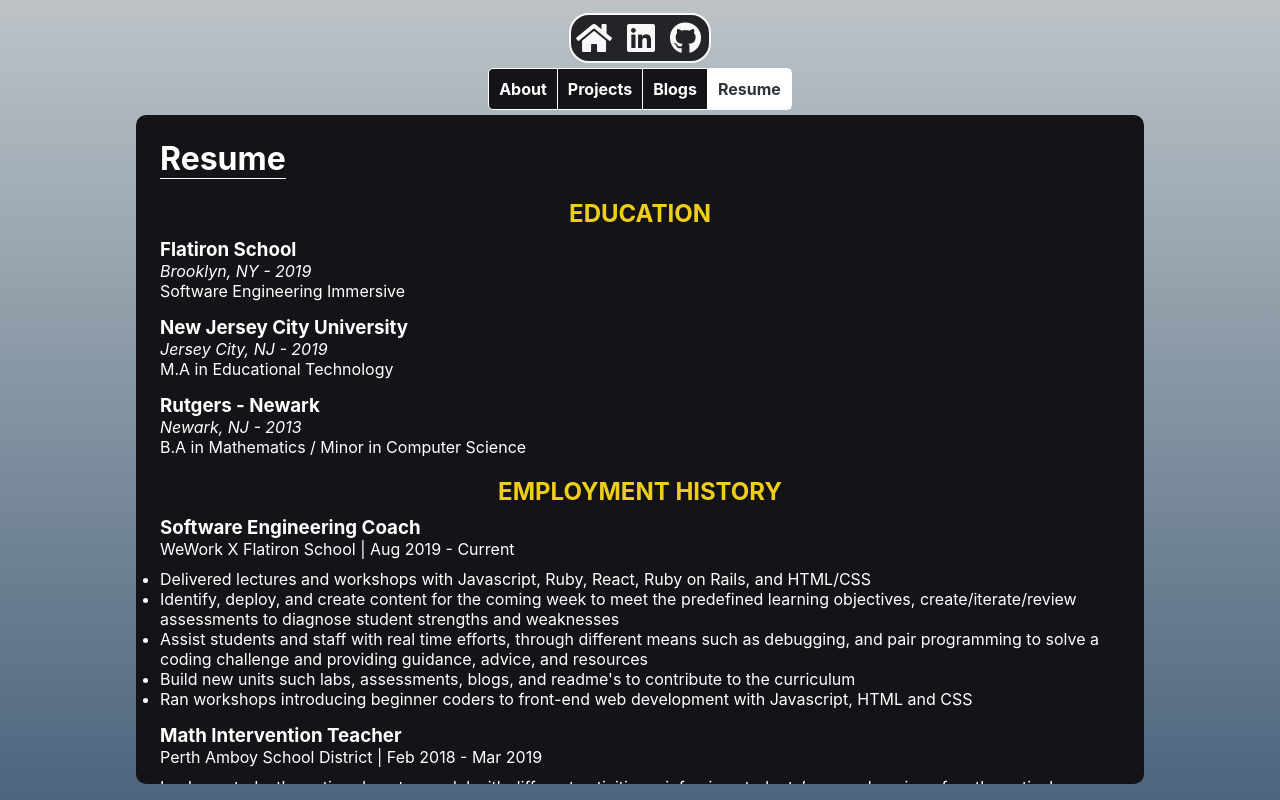
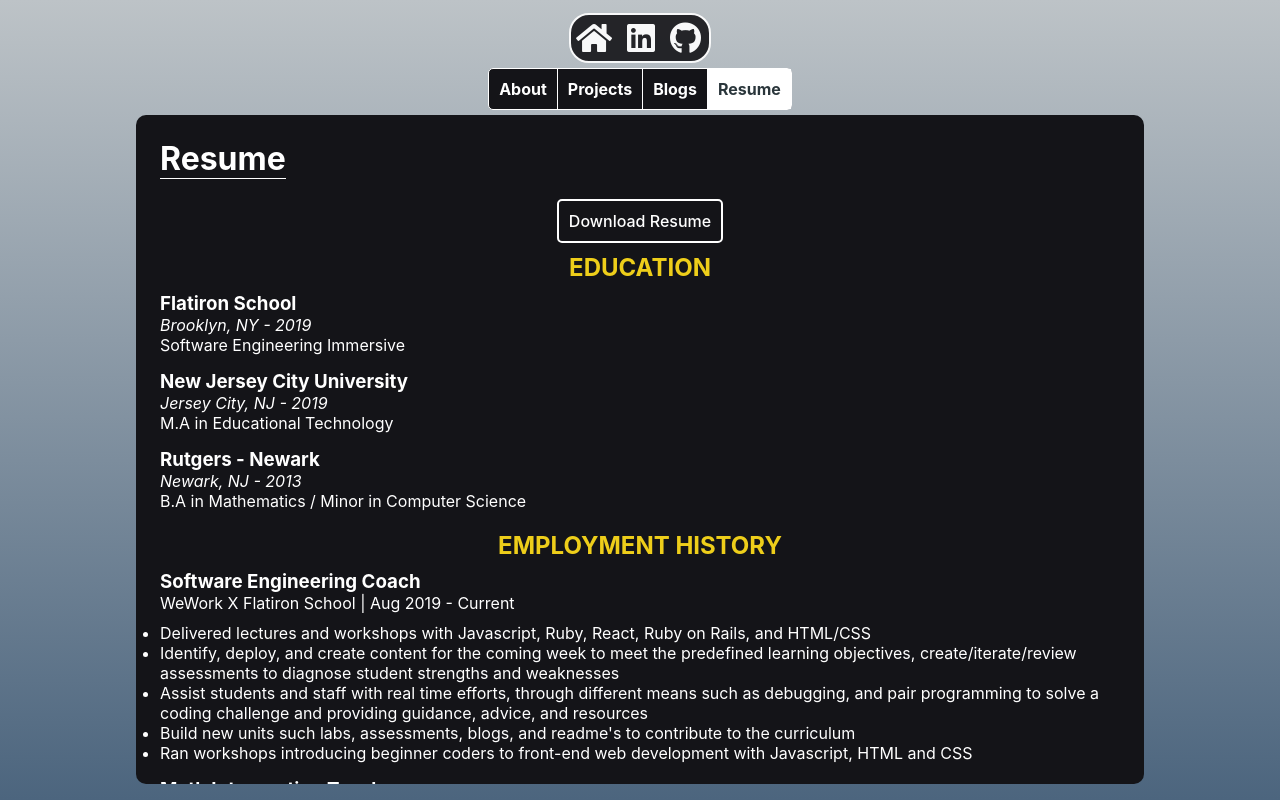
Before and after one commit to reireynoso/portfolio, a React (Create React App) app: page /#/resume in a window 1280 px wide. Built offline with nearby package versions, Linux system fonts and the light colour scheme.

Commit message:
update information. Updated animation inside of link-container

```diff
--- a/src/App.css
+++ b/src/App.css
@@ -31,6 +31,11 @@
   display: flex;
   flex-direction: column;
   justify-content: center;
+}
+
+.content-title, .project-content-title, .blog-content-title, .resume-content-title {
+  border-bottom: 1px solid var(--border-color);
+  margin-bottom: 20px;
 }
 
 #linked-in, #medium-link, #medium-article-link {
@@ -90,7 +95,7 @@
   margin: auto;
   /* margin-bottom: 5px; */
   opacity: 0.90;
-  animation: load 1s ease-in
+  /* animation: load 1s ease-in */
 }
 
 .home-icon > a{
@@ -191,7 +196,7 @@
   border: 1px solid var(--border-color);
   border-radius: 5px;
   background-color: var(--bg-secondary);
-  animation: load 1s ease-in;
+  /* animation: load 1s ease-in; */
 }
 
 .page-links > a {
@@ -208,7 +213,7 @@
   border-left: 0;
 }
 
-.page-links > a.link-active, .page-links > a:hover, .project-buttons > a > button:hover, .project-view-button:hover {
+.page-links > a.link-active, .page-links > a:hover, .project-buttons > a > button:hover, .project-view-button:hover, .resume-download:hover {
   background-color: var(--text-primary);
   color: var(--bg-primary);
   transition: var(--transition-speed) ease-in;
@@ -234,7 +239,14 @@
   padding: 1.5rem;
   border-radius: 10px;
   overflow-y: scroll;
-  animation: load 1s ease-in
+}
+
+.link-container > * {
+  animation: load 1s ease-in;
+}
+
+.link-container > h1 {
+  animation: slideInLeft 1s ease-in;
 }
 
 img.profile {
@@ -356,7 +368,6 @@
 }
 
 /* Resume Component */
-
 .resume-content-subtitle {
   text-transform: uppercase;
   text-align: center;
@@ -380,29 +391,21 @@
   margin-bottom: 15px;
 }
 
+.resume-download {
+  display: block;
+  text-decoration: none;
+  color: inherit;
+  font-weight: 500;
+  border: 2px solid var(--border-color);
+  width: fit-content;
+  margin: auto;
+  margin-bottom: 10px;
+  padding: 10px;
+  border-radius: 5px;
+}
+
 /* Small screens */
 @media only screen and (max-width: 380px) {
-
-  /* .page-links { */
-    /* display: flex; */
-    /* flex-direction: column; */
-    /* flex-wrap: wrap; */
-  /* } */
-
-  /* .page-links > a {
-    color: inherit;
-    font-weight: bold;
-    font-size: 1rem;
-    text-decoration: none;
-    padding: 5px;
-    border-top: 1px solid var(--border-color);
-    text-align: center;
-  } */
-
-  /* removes top border of first child */
-  /* .page-links > a:first-child {
-    border-top: 0;
-  } */
 
   .page-links > a {
     padding: 5px;
@@ -411,7 +414,6 @@
   .content-title, .project-content-title, .blog-content-title, .resume-content-title {
     width: fit-content;
     margin: auto;
-    border-bottom: 1px solid var(--border-color);
     margin-bottom: 20px;
   }
 
@@ -424,8 +426,6 @@
 @media only screen and (min-width: 381px) {
   .content-title, .project-content-title, .blog-content-title, .resume-content-title {
     display: inline-block;
-    border-bottom: 1px solid var(--border-color);
-    margin-bottom: 20px;
   }
 }
 
--- a/src/components/Resume.js
+++ b/src/components/Resume.js
@@ -12,6 +12,7 @@
         <Header pathname={pathname}/>
         <div className="link-container">
             <h1 className="resume-content-title">Resume</h1>
+            <a href="/reinald-resume.pdf" target="_blank" className="resume-download" download>Download Resume</a>
             <div className="education-container">
                 <h2 className="resume-content-subtitle">Education</h2>
                 {
--- a/src/information.js
+++ b/src/information.js
@@ -42,6 +42,12 @@
 ]
 
 const blogs = [
+    {
+        image: "https://miro.medium.com/fit/c/1400/420/0*vu5pZbwHCCKbkAPh.png",
+        title: "How to Deploy Multiple Apps Under a Single GitHub Repository to Heroku",
+        description: "This guide will cover how to deploy multiple applications under a single GitHub repository.",
+        link: "https://medium.com/better-programming/how-to-deploy-multiple-apps-under-a-single-github-repository-to-heroku-f6177489d38"
+    },
     {
         image: "https://miro.medium.com/fit/c/1400/420/0*5dfbbmhUm_VTaowe",
         title: "How to Upload Files in a React and Rails App",
```
Also changed, not shown: 1 other file (tests, documents, lock files or other folders).
